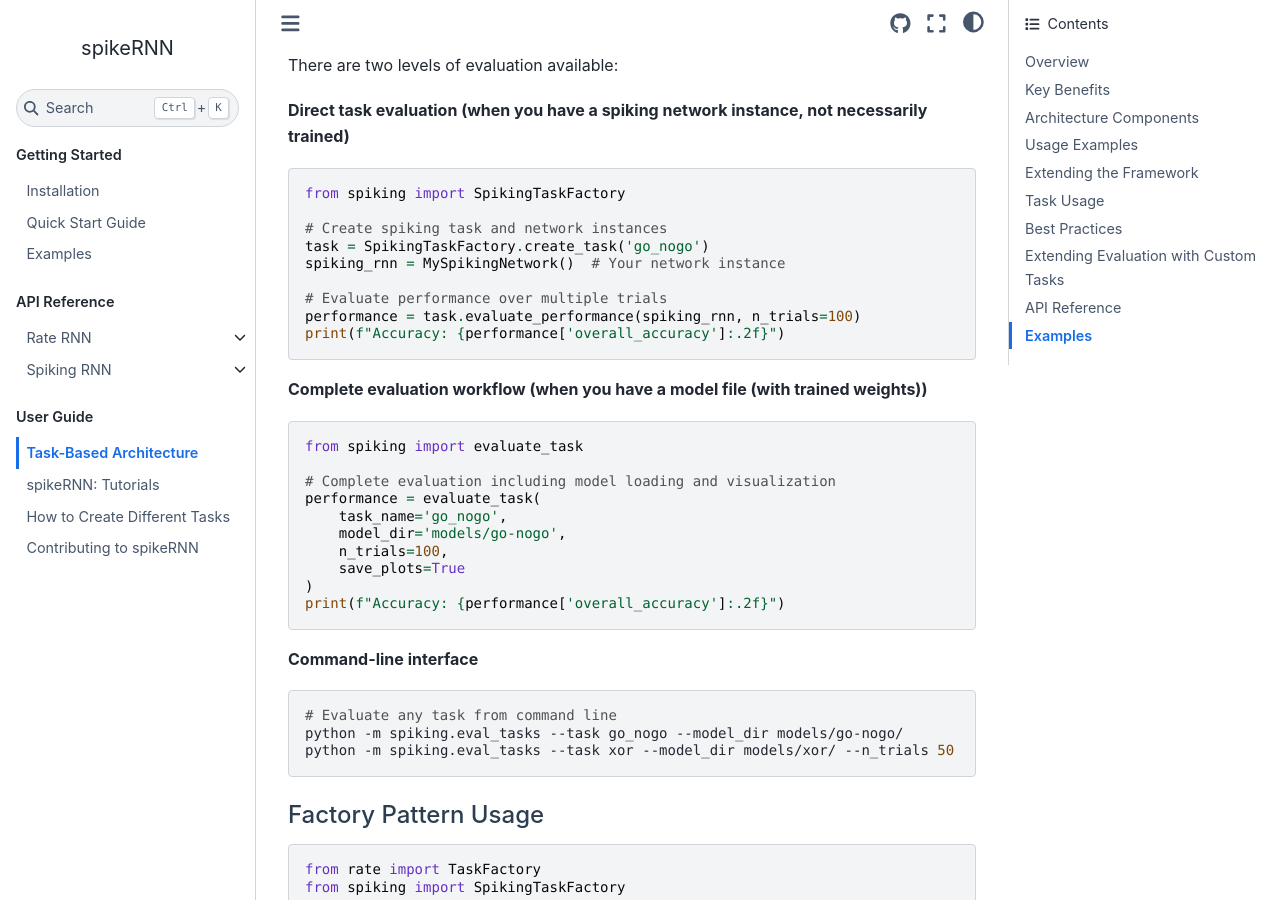
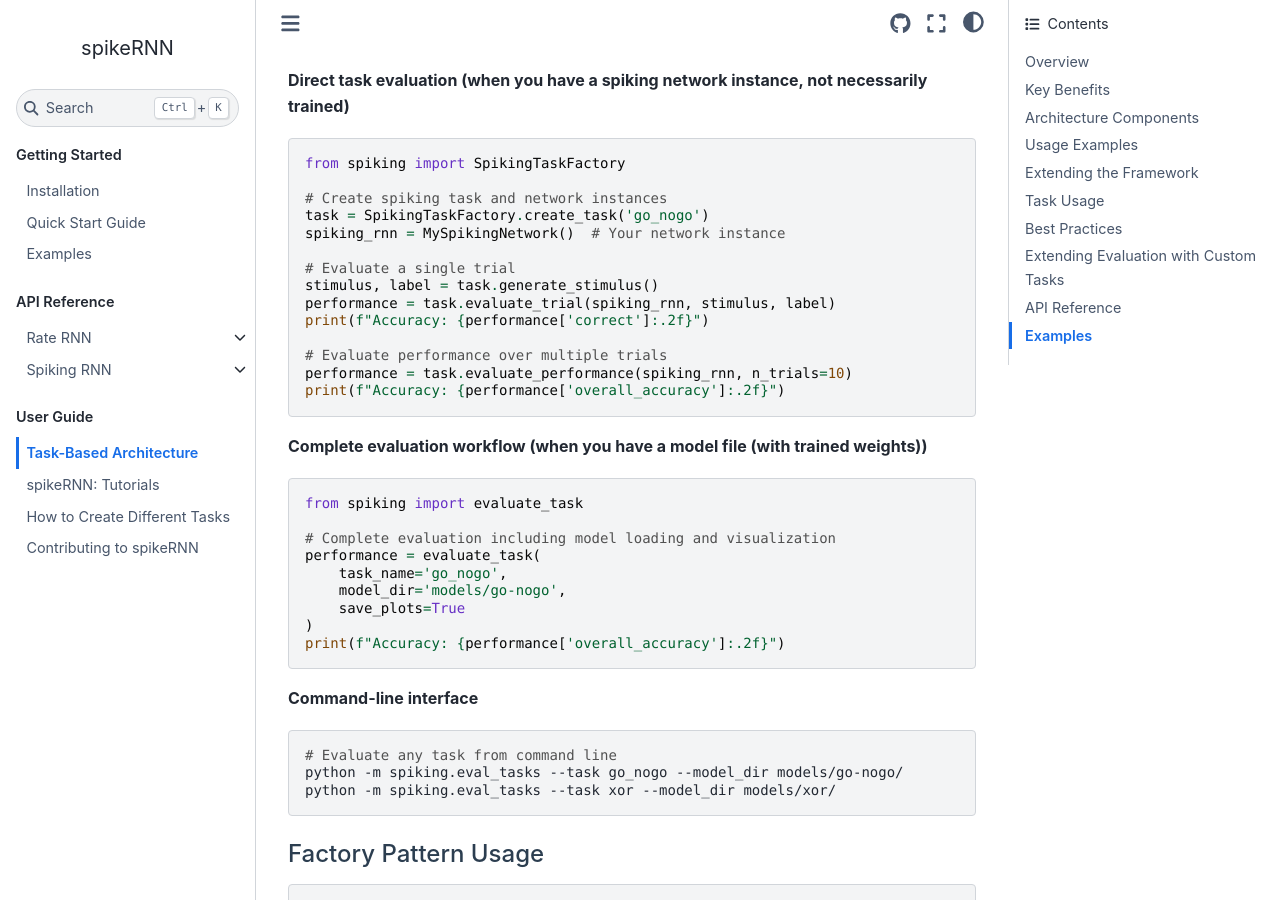
Before and after one commit to NuttidaLab/spikeRNN, a Sphinx documentation site: the page built from docs/task_architecture.rst, in a window 1280 px wide and 900 px high, scrolled down 1658 px. Built offline with Sphinx 7.4.7 and the Sphinx Book theme 1.1.4, drawn with Linux system fonts in a browser that asks for light colours; some of the changed text lies outside the part shown.

Commit message:
fix typo

```diff
--- a/docs/task_architecture.rst
+++ b/docs/task_architecture.rst
@@ -82,8 +81,13 @@
     task = SpikingTaskFactory.create_task('go_nogo')
     spiking_rnn = MySpikingNetwork()  # Your network instance
 
+    # Evaluate a single trial
+    stimulus, label = task.generate_stimulus()
+    performance = task.evaluate_trial(spiking_rnn, stimulus, label)
+    print(f"Accuracy: {performance['correct']:.2f}")
+
     # Evaluate performance over multiple trials
-    performance = task.evaluate_performance(spiking_rnn, n_trials=100)
+    performance = task.evaluate_performance(spiking_rnn, n_trials=10)
     print(f"Accuracy: {performance['overall_accuracy']:.2f}")
 
 **Complete evaluation workflow (when you have a model file (with trained weights))**
@@ -96,7 +100,6 @@
     performance = evaluate_task(
         task_name='go_nogo',
         model_dir='models/go-nogo',
-        n_trials=100,
         save_plots=True
     )
     print(f"Accuracy: {performance['overall_accuracy']:.2f}")
@@ -107,7 +110,7 @@
 
     # Evaluate any task from command line
     python -m spiking.eval_tasks --task go_nogo --model_dir models/go-nogo/
-    python -m spiking.eval_tasks --task xor --model_dir models/xor/ --n_trials 50
+    python -m spiking.eval_tasks --task xor --model_dir models/xor/
 
 Factory Pattern Usage
 ~~~~~~~~~~~~~~~~~~~~~
@@ -258,7 +261,6 @@
     performance = evaluate_task(
         task_name='my_custom',
         model_dir='models/custom/',
-        n_trials=100
     )
 
 **3. Visualization Support**
```
Also changed, not shown: other parts of docs/task_architecture.rst (+0 -4 lines), docs/examples.rst (+4 -6 lines), docs/index.rst (+3 -4 lines), 1 other file.
